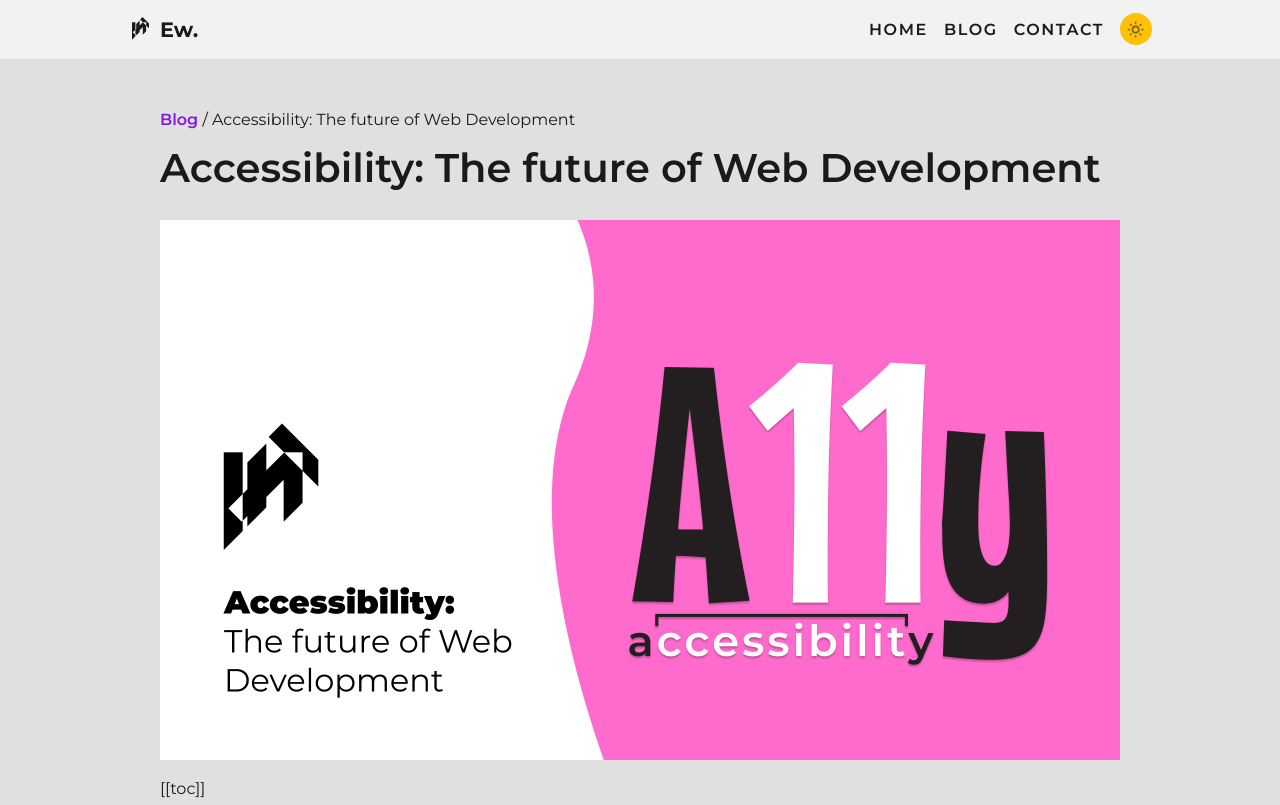
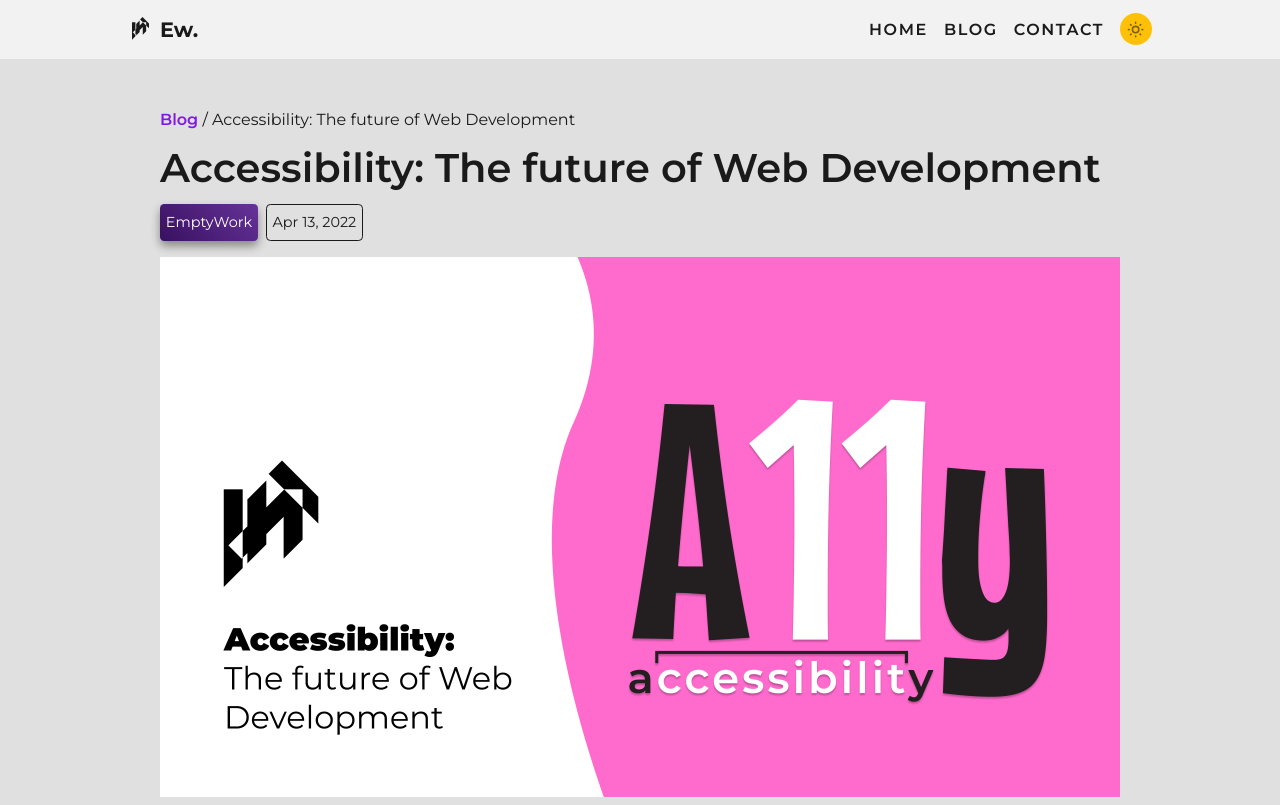
Before and after one commit to EmptyWork/emptywork.github.io, an Eleventy site: page src/blog/2022-04-13-accessibility-the-future-of-web-development.md in a window 1280 px wide. Shown: the top 805 px of the page. Built offline with nearby package versions, Linux system fonts and the light colour scheme; Eleventy itself is replaced by a stand-in of ours; files that its build step writes are made by us from their sources; what markdown-it-attrs, markdown-it-table-of-contents would draw is missing.

Commit message:
update: visual for the `article` area

```diff
--- a/src/_includes/article.njk
+++ b/src/_includes/article.njk
@@ -4,11 +4,27 @@ layout: 'secondary-base.njk'
 <main class="main">
   <div class="main-container">
     <article class="post">
-      <span>
-        <a href="/blog">Blog</a> / {{ title }}
-      </span>
-      <h1>{{ title }}</h1>
-      {{ content | safe }}
+      <header>
+        <span>
+          <a href="/blog">Blog</a> / {{ title }}
+        </span>
+        <h1>{{ title }}</h1>
+        <ul class="post-detail_list">
+          <li class="post-detail_item">
+            {{ author }}
+          </li>
+          <li class="post-detail_item">
+            {{ date | postDate }}
+          </li>
+        </ul>
+      </header>
+      <main>
+        {{ content | safe }}
+      </main>
+      {% if previousPost %}Previous Blog Post: <a href="{{ previousPost.url }}">{{ previousPost.data.title }}</a>
+      {% endif %}
+      {% if nextPost %}Next Blog Post: <a href="{{ nextPost.url }}">{{ nextPost.data.title }}</a>
+      {% endif %}
     </article>
   </div>
 </main>
--- a/src/css/scss/component/_post.scss
+++ b/src/css/scss/component/_post.scss
@@ -308,6 +308,39 @@
     }
   }
 
+  &-detail {
+    &_list {
+      flex-wrap: wrap;
+      gap: 0.5em;
+      display: flex;
+      margin: unset !important;
+      padding: unset !important;
+    }
+
+    &_item {
+      font-size: 0.9rem;
+      gap: 0.5em;
+      border-radius: 0.3em;
+      padding: 0.4em;
+      display: flex;
+      color: var(--clr-foreground);
+      border: 0.0625em solid var(--clr-foreground);
+      align-items: center;
+
+      &:first-of-type {
+        border: none;
+        color: var(--clr-white);
+        box-shadow: 0 0.3125rem 0.625rem hsla(0, 0%, 0%, 0.4);
+        background-color: var(--clr-accent-light);
+        background-image: linear-gradient(
+          45deg,
+          var(--clr-accent-dark),
+          var(--clr-accent)
+        );
+      }
+    }
+  }
+
   &s {
     margin-top: 2.5rem;
 
```
Also changed, not shown: src/css/style.css, src/css/style.min.css, 2 other files.
